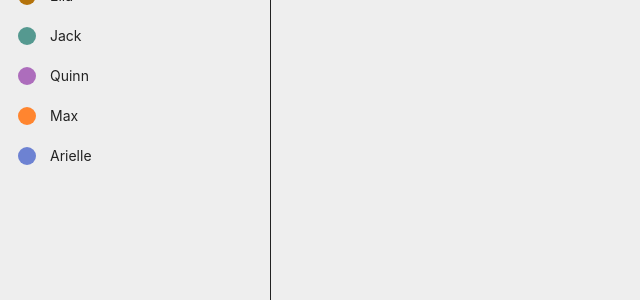
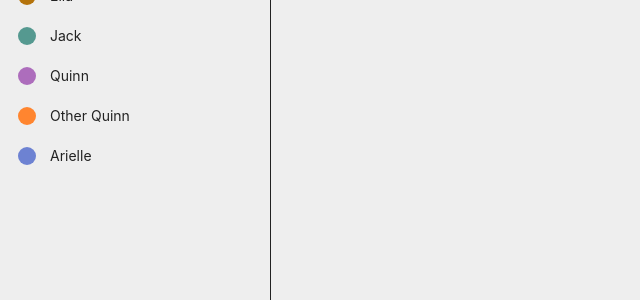
Before and after one commit to qjack001/Git-Cooking, a Jekyll site: the page built from search.html, in a window 1280 px wide. Shown: the part 408-708 px from the top of the page, without its empty margins (0-640 px from the left). Built offline with Jekyll 4.4.1, drawn with Linux system fonts in a browser that asks for light colours.

Commit message:
Add other Quinn

```diff
--- a/_includes/head.html
+++ b/_includes/head.html
@@ -223,22 +223,76 @@
 		font-size: 14px;
 	}
 
-	.ella .recipe, .quinn .recipe, .jack .recipe, .max .recipe, .arielle .recipe, .bryan .recipe, .time-15 .recipe, .time-60 .recipe, .time-60-plus .recipe, .time-1-day .recipe
+	.ella .recipe,
+	.quinn .recipe,
+	.jack .recipe,
+	.other-quinn .recipe,
+	.arielle .recipe,
+	.time-15 .recipe,
+	.time-60 .recipe,
+	.time-60-plus .recipe,
+	.time-1-day .recipe
 	{
 		display: none;
 	}
 
-	.ella .recipe.ella, .jack .recipe.jack, .quinn .recipe.quinn, .arielle .recipe.arielle, .max .recipe.max, .time-15 .recipe.time-15, .time-60 .recipe.time-60, .time-60-plus .recipe.time-60-plus, .time-1-day .recipe.time-1-day
+	.ella .recipe.ella,
+	.jack .recipe.jack,
+	.quinn .recipe.quinn,
+	.arielle .recipe.arielle,
+	.other-quinn .recipe.other-quinn,
+	.time-15 .recipe.time-15,
+	.time-60 .recipe.time-60,
+	.time-60-plus .recipe.time-60-plus,
+	.time-1-day .recipe.time-1-day
 	{
 		display: block;
 	}
 
-	.ella.time-15 .recipe, .ella.time-60 .recipe, .ella.time-60-plus .recipe, .ella.time-1-day .recipe, .jack.time-15 .recipe, .jack.time-60 .recipe, .jack.time-60-plus .recipe, .jack.time-1-day .recipe, .quinn.time-15 .recipe, .quinn.time-60 .recipe, .quinn.time-60-plus .recipe, .quinn.time-1-day .recipe, .max.time-15 .recipe, .max.time-60 .recipe, .max.time-60-plus .recipe, .max.time-1-day .recipe, .arielle.time-15 .recipe, .arielle.time-60 .recipe, .arielle.time-60-plus .recipe, .arielle.time-1-day .recipe
+	.ella.time-15 .recipe,
+	.ella.time-60 .recipe,
+	.ella.time-60-plus .recipe,
+	.ella.time-1-day .recipe,
+	.jack.time-15 .recipe,
+	.jack.time-60 .recipe,
+	.jack.time-60-plus .recipe,
+	.jack.time-1-day .recipe,
+	.quinn.time-15 .recipe,
+	.quinn.time-60 .recipe,
+	.quinn.time-60-plus .recipe,
+	.quinn.time-1-day .recipe,
+	.other-quinn.time-15 .recipe,
+	.other-quinn.time-60 .recipe,
+	.other-quinn.time-60-plus .recipe,
+	.other-quinn.time-1-day .recipe,
+	.arielle.time-15 .recipe,
+	.arielle.time-60 .recipe,
+	.arielle.time-60-plus .recipe,
+	.arielle.time-1-day .recipe
 	{
 		display: none !important;
 	}
 
-	.ella.time-15 .recipe.ella.time-15, .ella.time-60 .recipe.ella.time-60, .ella.time-60-plus .recipe.ella.time-60-plus, .ella.time-1-day .recipeella.time-1-day, .jack.time-15 .recipe.jack.time-15, .jack.time-60 .recipe.jack.time-60, .jack.time-60-plus .recipe.jack.time-60-plus, .jack.time-1-day .recipe.jack.time-1-day, .quinn.time-15 .recipe.quinn.time-15, .quinn.time-60 .recipe.quinn.time-60, .quinn.time-60-plus .recipe.quinn.time-60-plus, .quinn.time-1-day .recipe.quinn.time-1-day, .max.time-15 .recipe.max.time-15, .max.time-60 .recipe.max.time-60, .max.time-60-plus .recipe.max.time-60-plus, .max.time-1-day .recipe.max.time-1-day, .arielle.time-15 .recipe.arielle.time-15, .arielle.time-60 .recipe.arielle.time-60, .arielle.time-60-plus .recipe.arielle.time-60-plus, .arielle.time-1-day .recipe.arielle.time-1-day
+	.ella.time-15 .recipe.ella.time-15,
+	.ella.time-60 .recipe.ella.time-60,
+	.ella.time-60-plus .recipe.ella.time-60-plus,
+	.ella.time-1-day .recipeella.time-1-day,
+	.jack.time-15 .recipe.jack.time-15,
+	.jack.time-60 .recipe.jack.time-60,
+	.jack.time-60-plus .recipe.jack.time-60-plus,
+	.jack.time-1-day .recipe.jack.time-1-day,
+	.quinn.time-15 .recipe.quinn.time-15,
+	.quinn.time-60 .recipe.quinn.time-60,
+	.quinn.time-60-plus .recipe.quinn.time-60-plus,
+	.quinn.time-1-day .recipe.quinn.time-1-day,
+	.other-quinn.time-15 .recipe.other-quinn.time-15,
+	.other-quinn.time-60 .recipe.other-quinn.time-60,
+	.other-quinn.time-60-plus .recipe.other-quinn.time-60-plus,
+	.other-quinn.time-1-day .recipe.other-quinn.time-1-day,
+	.arielle.time-15 .recipe.arielle.time-15,
+	.arielle.time-60 .recipe.arielle.time-60,
+	.arielle.time-60-plus .recipe.arielle.time-60-plus,
+	.arielle.time-1-day .recipe.arielle.time-1-day
 	{
 		display: block !important;
 	}
--- a/_includes/nav.html
+++ b/_includes/nav.html
@@ -19,6 +19,6 @@
 	<a id="p-ella" {% if page.id %} href="./?p=ella" {% else %} href="?p=ella" {% endif %} class="person"><span class="icon" style="background: #B4730B;"></span>Ella</a>
 	<a id="p-jack" {% if page.id %} href="./?p=jack" {% else %} href="?p=jack" {% endif %} class="person"><span class="icon" style="background: #559990;"></span>Jack</a>
 	<a id="p-quinn" {% if page.id %} href="./?p=quinn" {% else %} href="?p=quinn" {% endif %} class="person"><span class="icon" style="background: #AD6DBC;"></span>Quinn</a>
-	<a id="p-max" {% if page.id %} href="./?p=max" {% else %} href="?p=max" {% endif %} class="person"><span class="icon" style="background: #ff852f;"></span>Max</a>
+	<a id="p-other-quinn" {% if page.id %} href="./?p=other-quinn" {% else %} href="?p=other-quinn" {% endif %} class="person"><span class="icon" style="background: #ff852f;"></span>Other Quinn</a>
 	<a id="p-arielle" {% if page.id %} href="./?p=arielle" {% else %} href="?p=arielle" {% endif %} class="person"><span class="icon" style="background: #6d82d2;"></span>Arielle</a>
 </nav>
--- a/search.html
+++ b/search.html
@@ -5,7 +5,8 @@ select: search
 permalink: /search/
 ---
 
-<h2>Search
+<h2>
+	Search
 	<select name="time" onchange="document.getElementById('results').classList.remove('time-15', 'time-60', 'time-60-plus', 'time-1-day'); document.getElementById('results').classList.add(this.value);">
 		<option selected value="time-any">Any</option>
 		<option value="time-15">&lt; 15 min</option>
```
Also changed, not shown: _layouts/post.html (+8 -1 lines). Lines whose indentation alone changed are shown as unchanged.
